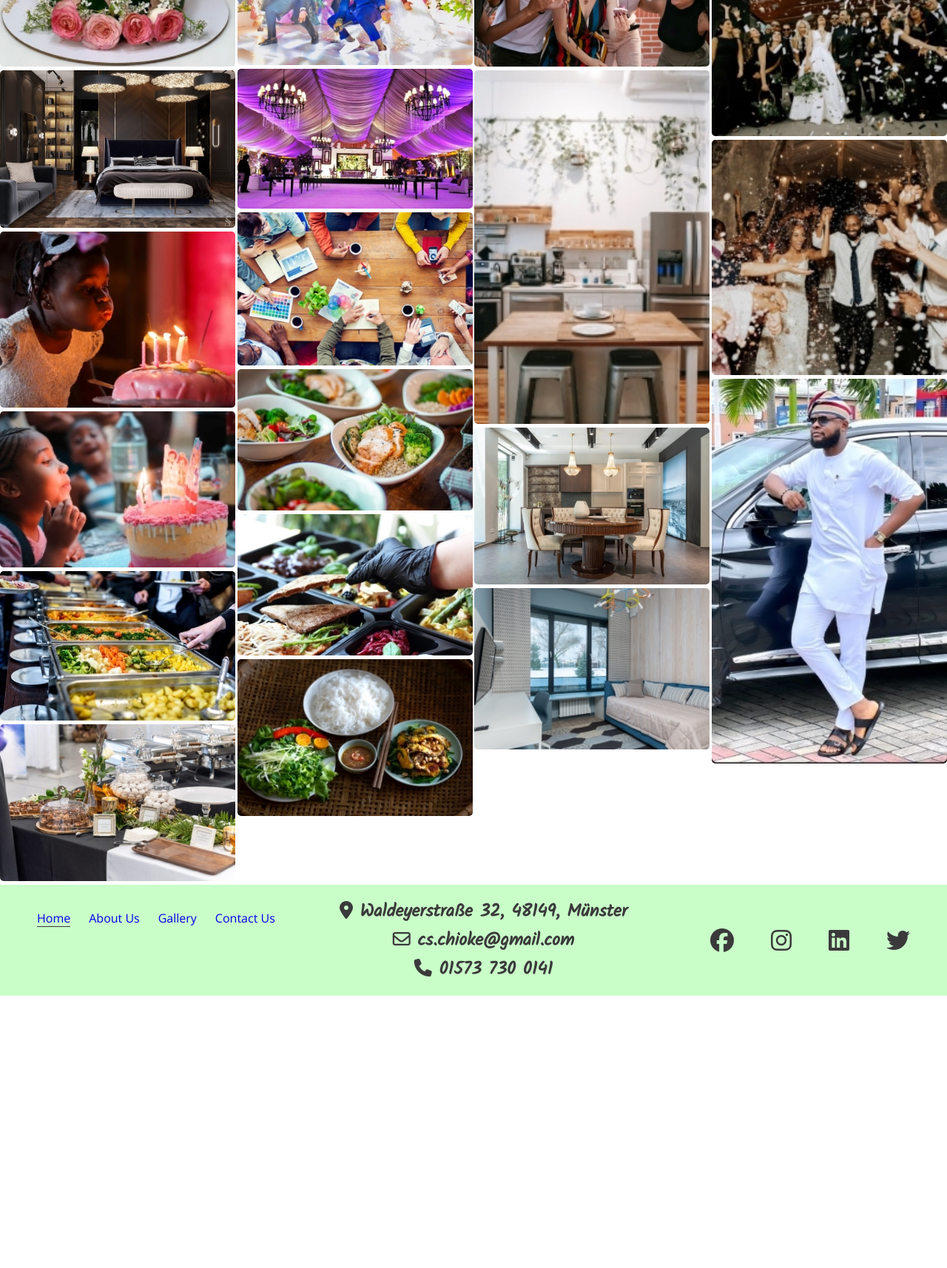
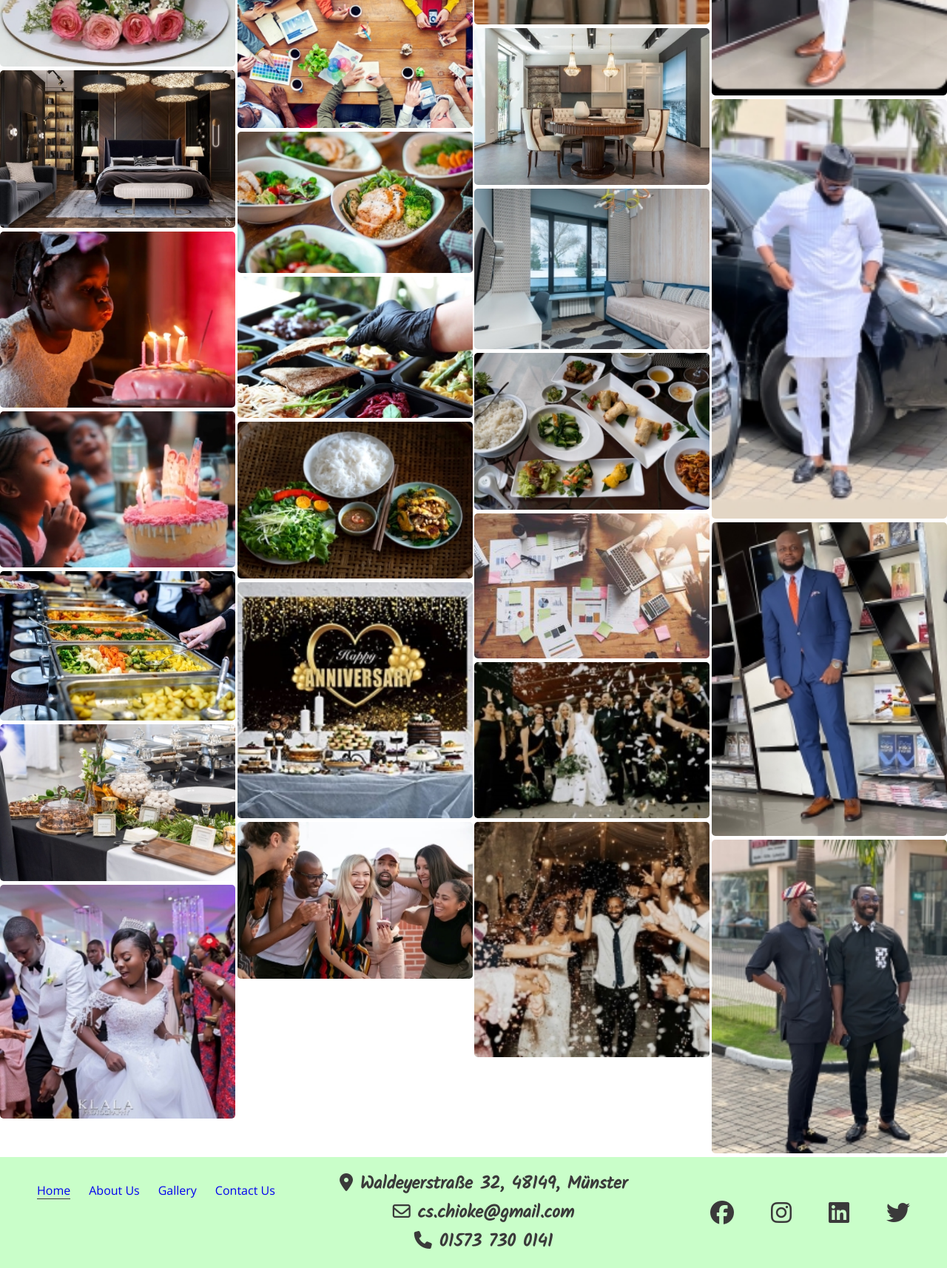
Before and after one commit to ChisomChioke/food-recipe-web, a plain HTML site: page gallery.html in a window 1280 px wide. Shown: the part 520-2234 px from the top of the page at 74% size. Before the commit the page ends 1866 px from the top, so only its background shows below. Drawn offline with nearby package versions, Linux system fonts and the light colour scheme.

Commit message:
Still edit the gallery page

```diff
--- a/assets/css/styles.css
+++ b/assets/css/styles.css
@@ -268,7 +268,7 @@ hr {
 }
 
 #bgd5 {
-    background: url('/assets/images/Ejims4.jpg') no-repeat center center;
+    background: url('/assets/images/ejims4.jpg') no-repeat center center;
 }
 
 #bgd6 {
--- a/gallery.html
+++ b/gallery.html
@@ -53,7 +53,10 @@
         <img src="assets/images/planning-event.jpg" alt="Colleagues planning an event">
         <img src="assets/images/Wedding_photo.jpg" alt="Wedding ceremony">
         <img src="assets/images/wedding_showers.jpg" alt="Excited wedding celebrants and friends">
-        <img src="assets/images/Ejims4.jpg" alt="A well-dressed man in a traditional attire">
+        <img src="assets/images/ejims1.jpg" alt="A well-dressed man">
+        <img src="assets/images/ejims2.JPG" alt="Man dressed in traditional attire">
+        <img src="assets/images/ejims3.jpg" alt="Man dressed in jacket">
+        <img src="assets/images/ejims4.jpg" alt="Men dressed in traditional attire">
     </section>
 
     <footer id="footer-items">
```
Also changed, not shown: assets/images/Ejims1.jpg (deleted), assets/images/Ejims12.1.jpg (deleted), assets/images/Ejims14.JPG (deleted), assets/images/Ejims15.JPG (deleted), assets/images/Ejims16.jpg (deleted), assets/images/Ejims4.jpg (deleted), assets/images/ejims1.jpg (added), assets/images/ejims2.JPG (added), assets/images/ejims3.jpg (added), assets/images/ejims4.jpg (added).
